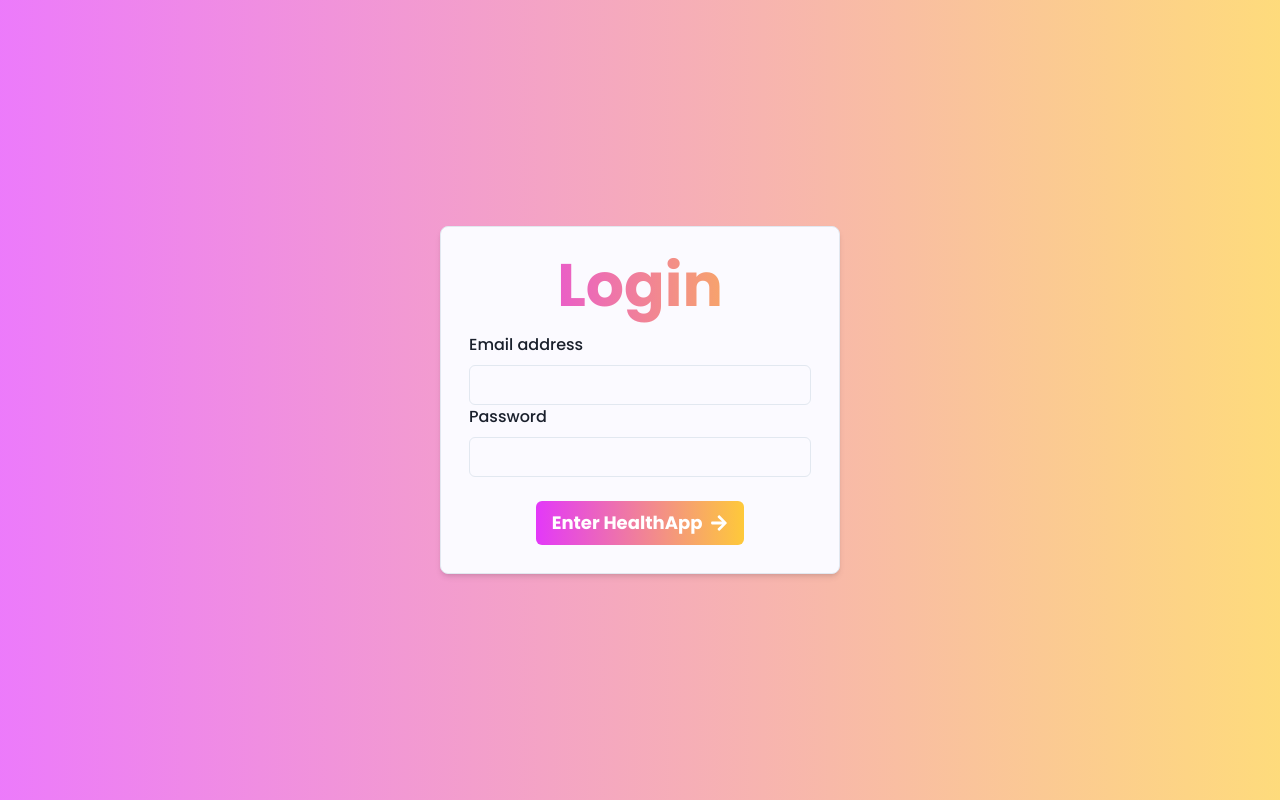
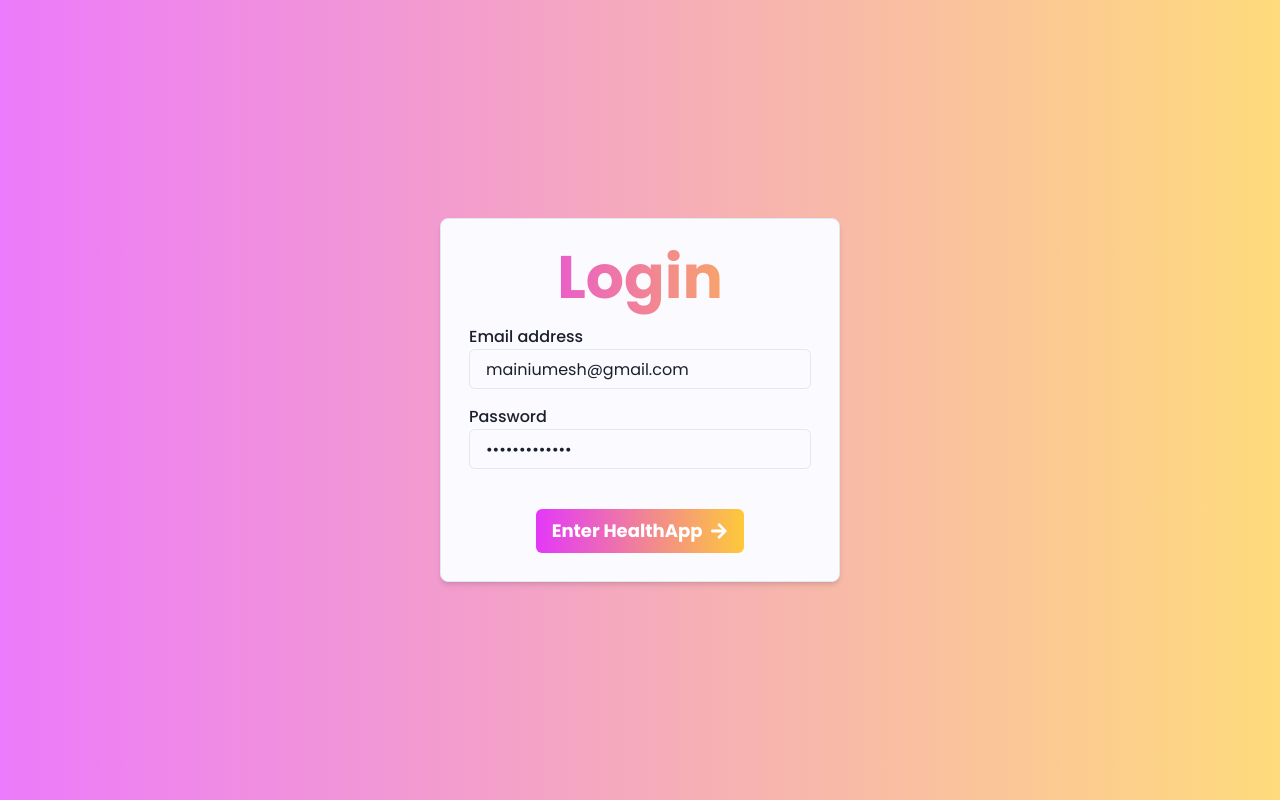
Before and after one commit to WhatTheHealthHTN/WhatTheHealth, a Next.js app: page /login in a window 1280 px wide. Built offline with nearby package versions, Linux system fonts and the light colour scheme.

Commit message:
login first

```diff
--- a/src/pages/dashboard.tsx
+++ b/src/pages/dashboard.tsx
@@ -11,6 +11,7 @@ import { motion } from 'framer-motion'
 import HealthTipsSection from "~/components/sections/health-tips";
 import HealthHistorySection from "~/components/sections/health-history";
 import MedicationsSection from "~/components/sections/medications";
+import Link from "next/link";
 
 // const SidebarTab = ({ icon, text }: { icon: ReactElement, text: string }) => {
 // 	return (
@@ -89,7 +90,11 @@ const DashboardToolbar = () => {
 					</div>
 				</MenuButton>
 				<MenuList>
-					<MenuItem><span className='text-red-400'>Logout</span></MenuItem>
+					<MenuItem>
+						<Link href='/login'>
+							<a className='text-red-400'>Logout</a>
+						</Link>
+					</MenuItem>
 				</MenuList>
 			</Menu>
 		</div>
--- a/src/pages/index.tsx
+++ b/src/pages/index.tsx
@@ -39,7 +39,7 @@ const Home: NextPage = () => {
 			</motion.div>
 
 			<motion.div initial={{ opacity: 0, scale: 0.9 }} animate={{ opacity: 1, scale: 1 }} transition={{ delay: 0.7, duration: 0.5, ease: 'circOut' }} className='flex flex-col items-center'>
-				<Link href='/dashboard'>
+				<Link href='/login'>
 					<button className='text-white rounded-md px-4 py-2 font-bold bg-gradient-to-r from-[#E338F9] to-[#FEC93A] hover:opacity-70 transition-all text-lg'>Get Started</button>
 				</Link>
 			</motion.div>
--- a/src/pages/login.tsx
+++ b/src/pages/login.tsx
@@ -9,9 +9,9 @@ export default function LoginPage() {
 				<div className='from-[#E338F9] to-[#FEC93A] bg-clip-text bg-gradient-to-r text-transparent font-bold text-6xl mb-2 min-h-[70px] text-center'>Login</div>
 				<FormControl className='flex flex-col'>
 					<FormLabel>Email address</FormLabel>
-					<Input type='email' />
+					<Input value={'mainiumesh@gmail.com'} className='-mt-2 mb-4' type='email' />
 					<FormLabel>Password</FormLabel>
-					<Input type='password' />
+					<Input type='password' value='Umesh123Maini' className='-mt-2 mb-4' />
 					<Link href='/dashboard'>
 						<button className='text-white rounded-md px-4 py-2 font-bold bg-gradient-to-r from-[#E338F9] to-[#FEC93A] hover:opacity-70 transition-all text-lg mx-auto mt-6 self-center flex flex-row items-center gap-2'>Enter HealthApp<FaArrowRight /></button>
 					</Link>
```
